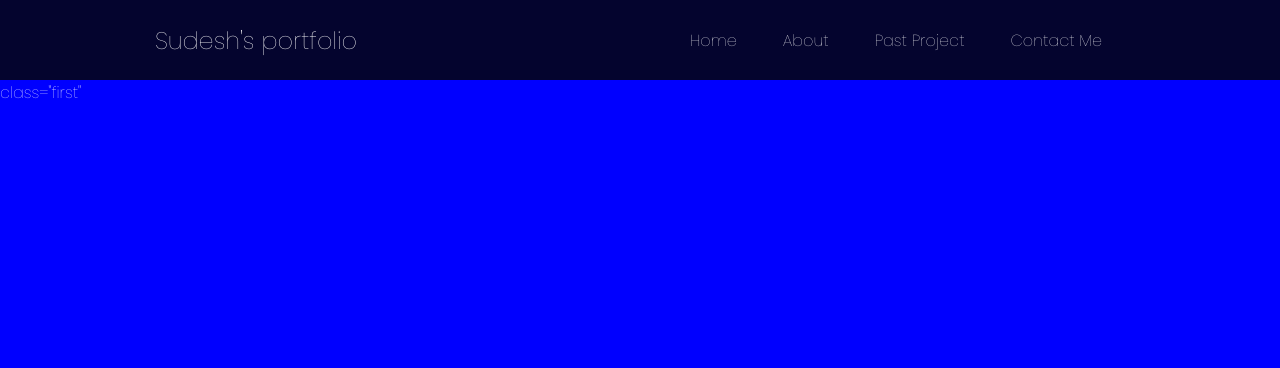
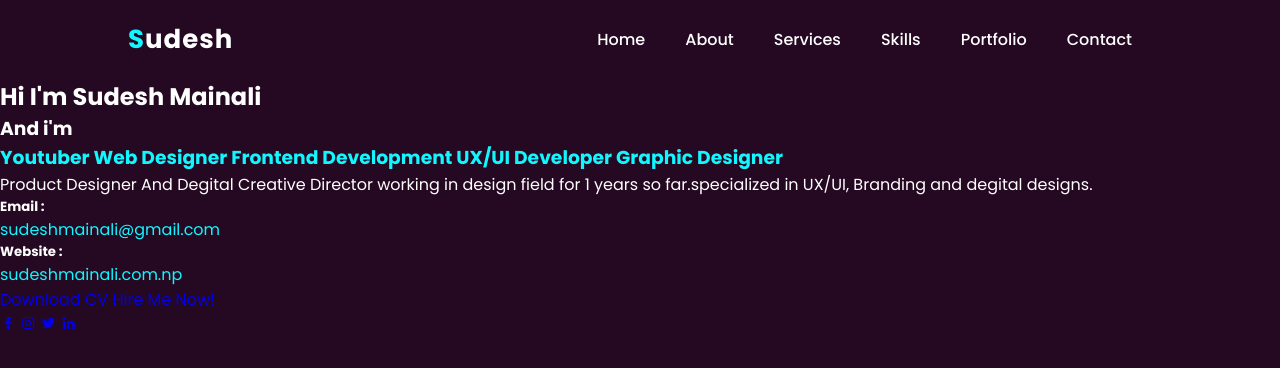
Before and after one commit to neptrix/Personal-Website, a plain HTML site: page index.html in a window 1280 px wide. Drawn offline with nearby package versions, Linux system fonts and the light colour scheme.

Commit message:
basic
gg

```diff
--- a/index.html
+++ b/index.html
@@ -1,67 +1,70 @@
 <!DOCTYPE html>
 <html lang="en">
-
 <head>
     <meta charset="UTF-8">
+    <meta http-equiv="X-UA-Compatible" content="IE=edge">
     <meta name="viewport" content="width=device-width, initial-scale=1.0">
-    <title>Sudesh Portfolio</title>
-    <link rel="preconnect" href="https://fonts.googleapis.com">
-    <link rel="preconnect" href="https://fonts.gstatic.com" crossorigin>
-    <link href="https://fonts.googleapis.com/css2?family=Poppins:wght@100;700&display=swap" rel="stylesheet">
-    <style>
-        * {
-            margin: 0;
-            padding: 0;
-        }
+    <title>Sudesh || Portfolio Website</title>
+    <link rel="stylesheet" href="style.css">
+    <link href='https://unpkg.com/boxicons@2.1.4/css/boxicons.min.css' rel='stylesheet'>
+</head>
+<body>
+    <!-- header site -->
+    <header>
+        <div class="logo"><span>S</span>udesh</div>
+        <ul class="navlist">
+            <li><a href="#home">Home</a></li>
+            <li><a href="#about">About</a></li>
+            <li><a href="#services">Services</a></li>
+            <li><a href="#skills">Skills</a></li>
+            <li><a href="#portfolio">Portfolio</a></li>
+            <li><a href="#contact">Contact</a></li>
+        </ul>
+        <div id="menu-icon" class="bx bx-menu"></div>
+    </header>
 
-        body {
-            background-color: blue;
-            color: white;
-            font-family: 'Poppins', sans-serif;
-        }
+    <!-- home section -->
+    <section id="home" class="home">
+        <div class="home-content">
+            <h1>Hi I'm Sudesh Mainali</h1>
+            <div class="change-text">
+                <h3>And i'm</h3>
+                <h3>
+                    <span class="word">Youtuber</span>
+                    <span class="word">Web Designer</span>
+                    <span class="word">Frontend Development</span>
+                    <span class="word">UX/UI Developer</span>
+                    <span class="word">Graphic Designer</span>
+                </h3>
+            </div>
 
-        nav{
-            display: flex;
-            justify-content: space-around;
-            align-items: center;
-            height: 80px;
-            background-color: rgb(4, 4, 46);
-        }
-        nav ul{
-            display: flex;
-            justify-content: center;
+            <p>Product Designer And Degital Creative Director working in design field for 1 years so far.specialized in UX/UI, Branding and degital designs.</p>
 
-        }
-        nav ul li{
-            list-style: none;
-            margin: 0 23px;
-        }
-        .left{
-            font-size: 1.5rem;
-        }
-    </style>
-</head>
+            <dev class="info-box">
+                <div class="email-info">
+                    <h5>Email :</h5>
+                    <span>sudeshmainali@gmail.com</span>
+                </div>
+                <div class="webite-info">
+                    <h5>Website :</h5>
+                    <span>sudeshmainali.com.np</span>
+                </div>
+            </dev>
+            <div class="btn-box">
+                <a href="#" class="btn">Download CV</a>
+                <a href="#" class="btn">Hire Me Now!</a>
+            </div>
 
-<body>
+            <div class="social-icon">
+                <a href="#"><i class='bx bxl-facebook'></i></a>
+                <a href="#"><i class='bx bxl-instagram' ></i></a>
+                <a href="#"><i class='bx bxl-twitter' ></i></a>
+                <a href="#"><i class='bx bxl-linkedin' ></i></a>
+            </div>
+        </div>
+    </section>
 
-    <header>
-        <nav>
-            <div class="left">Sudesh's portfolio</div>
-            <dev class="right">
-                <ul>
-                    <li>Home</li>
-                    <li>About</li>
-                    <li>Past Project</li>
-                    <li>Contact Me</li>
-                </ul>
-            </dev>
 
-        </nav>
-    </header>
-    <main>
-        <section>class="first"</section>
 
-    </main>
 </body>
-
 </html>
--- a/style.css
+++ b/style.css
@@ -0,0 +1,91 @@
+@import url('https://fonts.googleapis.com/css2?family=Poppins:ital,wght@0,200;0,300;0,400;0,500;0,700;0,800;0,900;1,100;1,500&display=swap');
+
+*{
+    padding: 0;
+    margin: 0;
+    box-sizing: border-box;
+    list-style: none;
+    scroll-behavior: smooth;
+    text-decoration: none;
+
+}
+
+:root{
+    --text-color: rgb(255, 255, 255);
+    --hover-color: #12f7ff;
+    --bg-color: #250821;
+    --secon-bg-color: #292e33;
+    --big-font: 2.5rem;
+    --norma-font: 2 rem;
+    --neon-box-shadow: 0 0 .5rem #12f7ff;
+    --h2-font: 3rem;
+    --font-neon-text-shadow: 0 0 10px rgba(18,247,255,0.3),
+    0 0 20px rgba(18,247,255,0.3),
+    0 0 30px rgba(18,247,255,0.3),
+    0 0 40px rgba(18,247,255,0.3),
+    0 0 70px rgba(18,247,255,0.3),
+    0 0 80px rgba(18,247,255,0.3),
+    0 0 100px rgba(18,247,255,0.3),
+    0 0 150px rgba(18,247,255,0.3),
+}
+
+body{
+    font-family: "Poppins",sans-serif;
+    background-color: var(--bg-color);
+    color: var(--text-color);
+
+}
+
+header{
+    display: flex;
+    align-items: center;
+    justify-content: space-between;
+    width: 100%;
+    padding: 20px 10%;
+}
+
+.logo{
+    font-size: 26px;
+    font-weight: 700;
+    letter-spacing: 1px;
+}
+
+span{
+    color: var(--hover-color);
+}
+
+
+.navlist{
+
+    display: flex;
+}
+
+.navlist a{
+    color: var(--text-color);
+    font-weight: 500;
+    padding: 10px 20px;
+}
+
+.navlist a:hover{
+    color: var(--hover-color);
+    text-shadow: 0 0 10px rgba(18,247,255,0.6),
+    0 0 20px rgba(18,247,255,0.6),
+    0 0 30px rgba(18,247,255,0.6),
+    0 0 40px rgba(18,247,255,0.6),
+    0 0 70px rgba(18,247,255,0.6),
+    0 0 80px rgba(18,247,255,0.6),
+    0 0 100px rgba(18,247,255,0.6),
+    0 0 150px rgba(18,247,255,0.6);;
+}
+
+
+#menu-icon{
+    font-size: 1.8rem;
+    z-index: 10001;
+    cursor: pointer;
+    margin-left: 25px;
+    background: var(--hover-color);
+    border-radius: 3px;
+    color: var(--secon-bg-color);
+    display: none;
+}
```
